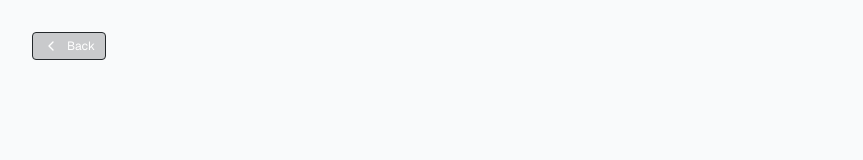
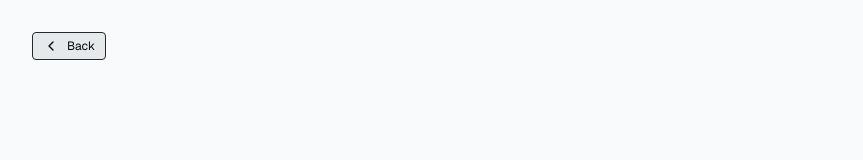
Before and after one commit to rakenduste-programmeerimine-2023/movie-nest, a Next.js app: page /login in a window 1280 px wide. Shown: the top 160 px of the page, without its empty margins (0-863 px from the left). Built offline with nearby package versions, Linux system fonts and the light colour scheme.

Commit message:
feat: added functionality to logo image to go back to home page and my page button when that is shown only when logged in

```diff
--- a/components/AuthButton.tsx
+++ b/components/AuthButton.tsx
@@ -24,6 +24,9 @@ export default async function AuthButton() {
   return user ? (
     <div className="flex items-center gap-4" style={{ whiteSpace: 'nowrap', display: 'inline-flex' }}>
       Hey, {user.email}!
+      <button className="my-page-button" style={{ whiteSpace: 'nowrap', display: 'inline-flex' }}>
+        My page
+      </button>
       <form action={signOut}>
         <button className="log-out-button" style={{ whiteSpace: 'nowrap', display: 'inline-flex' }}>
           Log out
--- a/components/Buttons.css
+++ b/components/Buttons.css
@@ -22,7 +22,8 @@
 .search-button,
 .log-in-button,
 .log-out-button,
-.back-button {
+.back-button,
+.my-page-button {
   padding: 3px 10px;
   font-size: 12px;
   border: 1px solid #24282b;
@@ -48,7 +49,8 @@
 .contact-button:hover,
 .home-button:hover,
 .log-out-button:hover,
-.back-button {
+.my-page-button:hover,
+.back-button:hover {
   background-color: #c9cacc;
   color: #fff;
 }
--- a/components/HeaderButton.tsx
+++ b/components/HeaderButton.tsx
@@ -13,7 +13,9 @@ export default function HeaderButton() {
   return (
     <div className="button-container">
       <div className="left-buttons">
+      <Link href="http://localhost:3000/">
         <Image src={logo} alt="Logo" className="logo-image" />
+        </Link>
         <SearchInput/>
         {/* <Link href="/search">
         <button className="search-button">
@@ -28,10 +30,7 @@ export default function HeaderButton() {
         <Link href="/contact">
           <button className="contact-button">Contact</button>
         </Link>
-        {/* <Link href="/login">
-          <span className="log-in-button">Log in</span>
-        </Link> */}
-        {/* <AuthButton /> */}
+
       </div>
     </div>
   );
```
